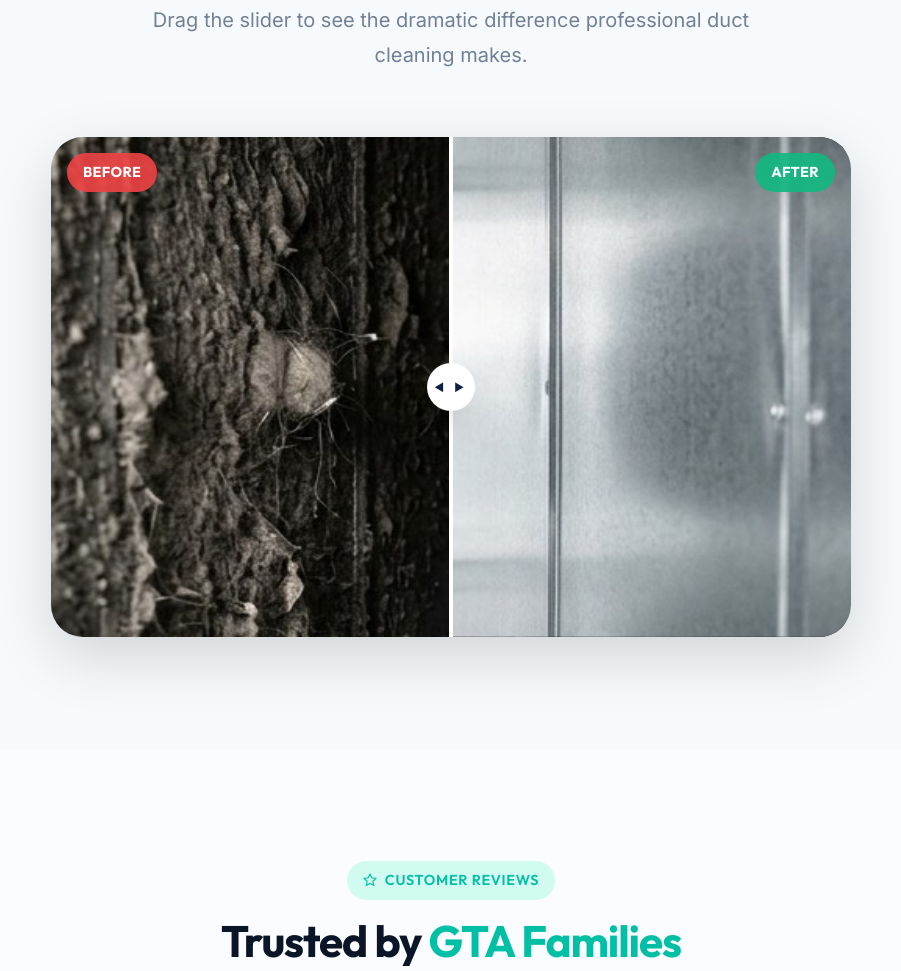
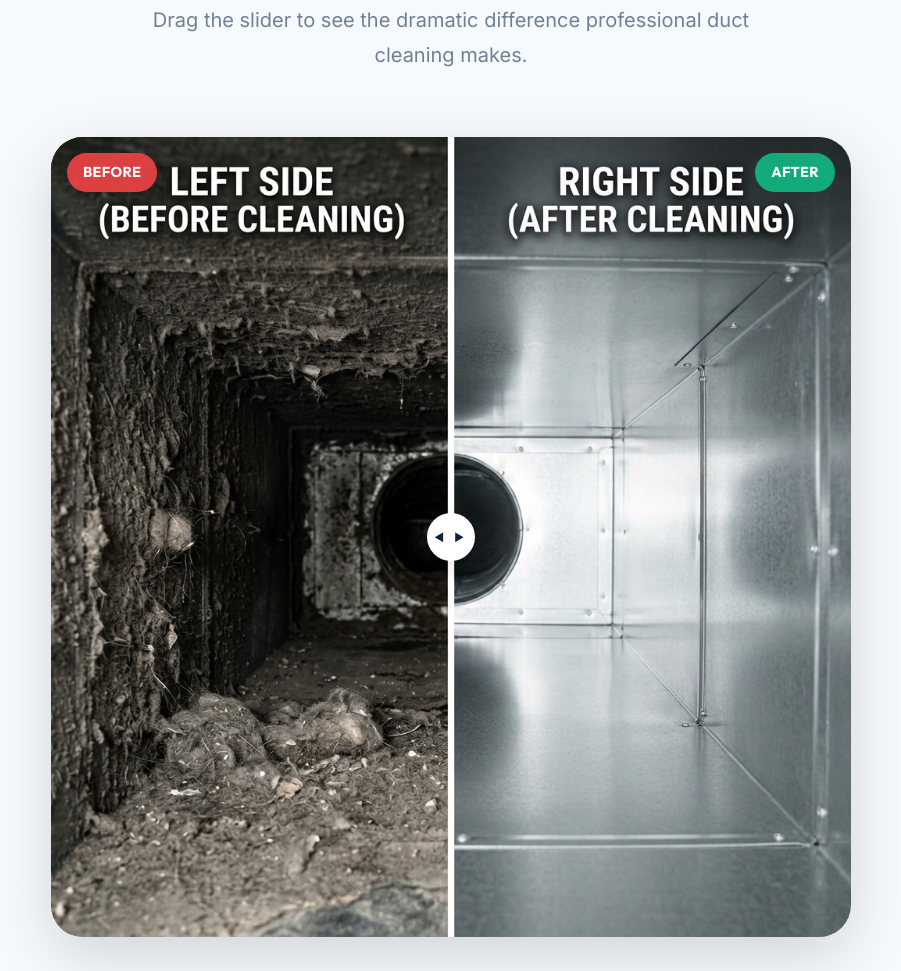
Before and after one commit to archangel-ll/dial-one-duct-cleaning, a website built with Vite: page index.html in a window 1280 px wide. Shown: the part 2918-3889 px from the top of the page, without its empty margins (189-1090 px from the left). Built offline with nearby package versions, Linux system fonts and the light colour scheme.

Commit message:
fix: revert slider to 1:1 ratio to prevent zoom/crop on original image

```diff
--- a/src/css/sections.css
+++ b/src/css/sections.css
@@ -504,28 +504,25 @@
   overflow: hidden;
   box-shadow: var(--shadow-xl);
   cursor: col-resize;
-  aspect-ratio: 16/10;
+  aspect-ratio: 1/1; /* changed to square to perfectly match the 1024x1024 composite source */
 }
 
 .ba-slider-container img {
   position: absolute;
   top: 0;
+  left: 0;
   height: 100%;
-  width: 200%;
-  max-width: none;
+  width: 100%;
   object-fit: cover;
-  object-position: center;
 }
 
 .ba-before {
   z-index: 1;
-  left: 0;
 }
 
 .ba-after {
   z-index: 2;
-  left: -100%;
-  clip-path: inset(0 0 0 75%);
+  clip-path: inset(0 50% 0 0);
 }
 
 .ba-handle {
--- a/src/js/slider.js
+++ b/src/js/slider.js
@@ -17,10 +17,7 @@ export function initSlider() {
     pos = Math.max(0.05, Math.min(0.95, pos));
 
     const percent = pos * 100;
-    // With a 200% width afterImg offset by -100%, we clip from the left.
-    // X = 50 + percent / 2 maps container percent to the 200%-width image's local percent.
-    const insetLeft = 50 + (percent / 2);
-    afterImg.style.clipPath = `inset(0 0 0 ${insetLeft}%)`;
+    afterImg.style.clipPath = `inset(0 ${100 - percent}% 0 0)`;
     handle.style.left = `${percent}%`;
   }
 
```
Also changed, not shown: implementation.md (+2 -7 lines).
